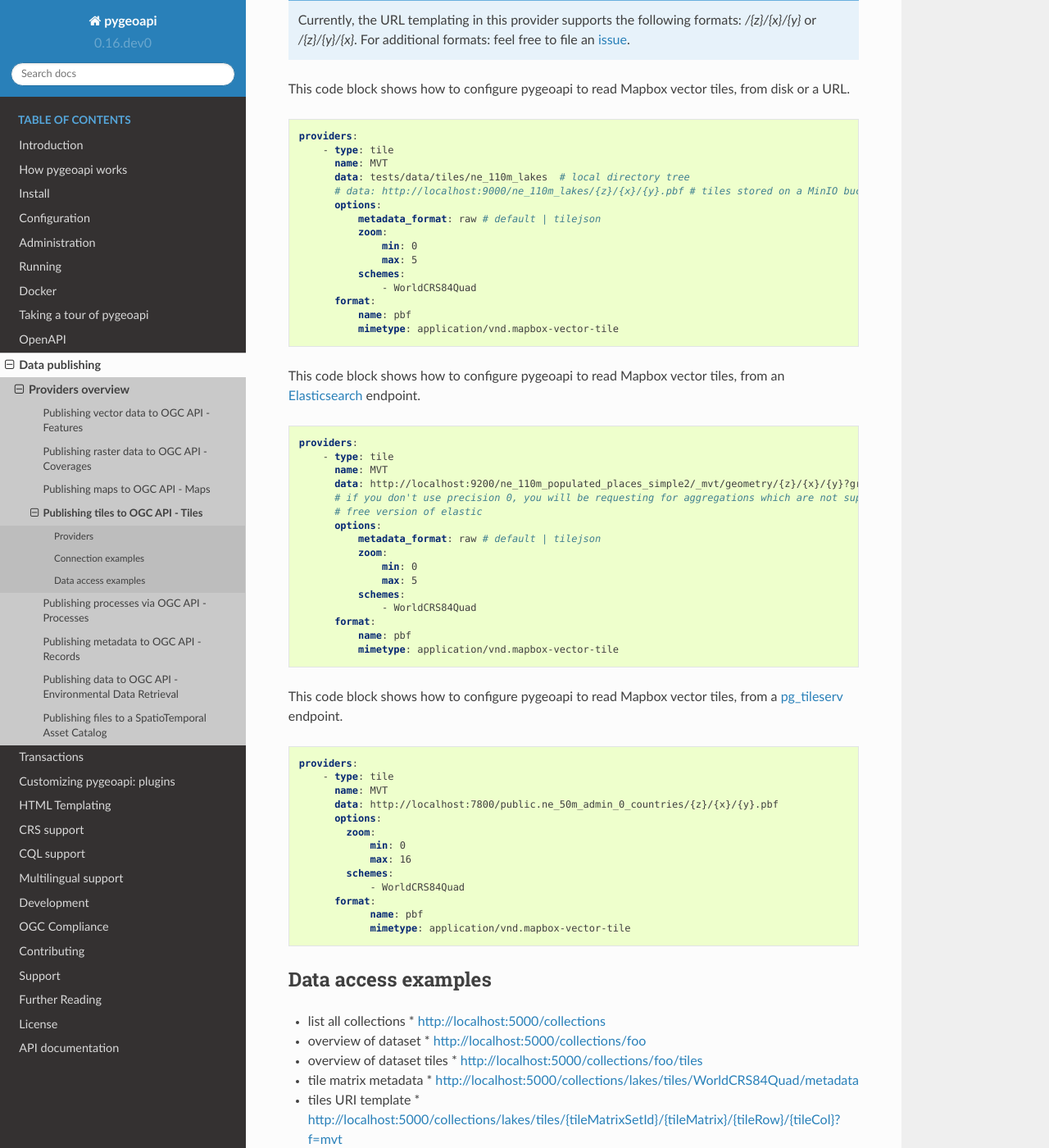
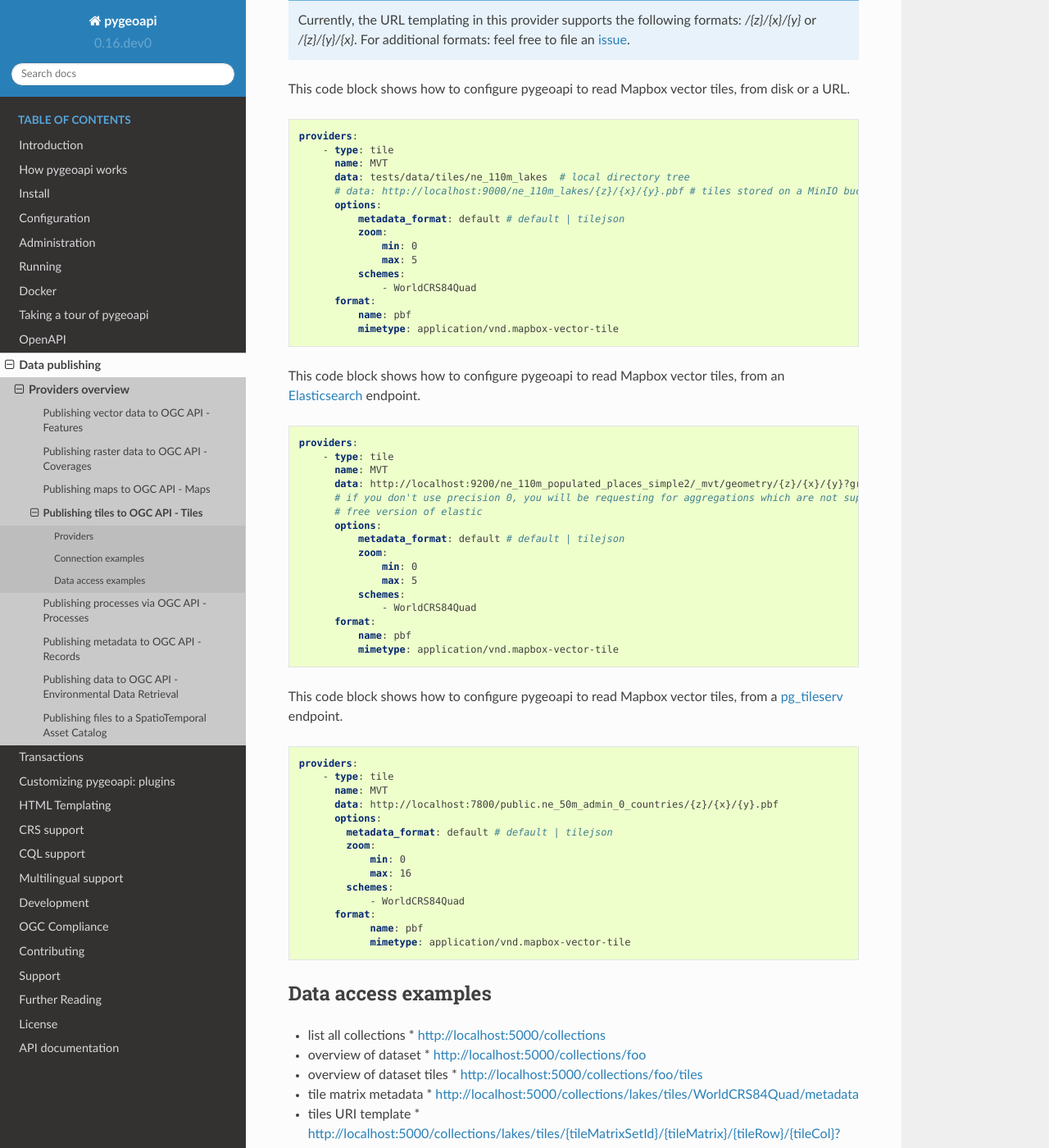
Before and after one commit to geopython/pygeoapi, a Sphinx documentation site: the page built from docs/source/data-publishing/ogcapi-tiles.rst, in a window 1280 px wide and 1400 px high, scrolled down 849 px. Shown: the whole window at 82% size. Built offline with Sphinx 7.4.7 and the Read the Docs theme 2.0.0, drawn with Linux system fonts in a browser that asks for light colours.

Commit message:
- updated configuration examples in documentation, to use "default" as metadata for vector tiles ("raw" does not work) - added metadata format configuration for the pg_tileserv provider example

```diff
--- a/docs/source/data-publishing/ogcapi-tiles.rst
+++ b/docs/source/data-publishing/ogcapi-tiles.rst
@@ -54,7 +54,7 @@ This code block shows how to configure pygeoapi to read Mapbox vector tiles, fro
          data: tests/data/tiles/ne_110m_lakes  # local directory tree
          # data: http://localhost:9000/ne_110m_lakes/{z}/{x}/{y}.pbf # tiles stored on a MinIO bucket
          options:
-             metadata_format: raw # default | tilejson
+             metadata_format: default # default | tilejson
              zoom:
                  min: 0
                  max: 5
@@ -75,7 +75,7 @@ This code block shows how to configure pygeoapi to read Mapbox vector tiles, fro
          # if you don't use precision 0, you will be requesting for aggregations which are not supported in the
          # free version of elastic
          options:
-             metadata_format: raw # default | tilejson
+             metadata_format: default # default | tilejson
              zoom:
                  min: 0
                  max: 5
@@ -94,6 +94,7 @@ This code block shows how to configure pygeoapi to read Mapbox vector tiles, fro
               name: MVT
               data: http://localhost:7800/public.ne_50m_admin_0_countries/{z}/{x}/{y}.pbf
               options:
+                metadata_format: default # default | tilejson
                 zoom:
                     min: 0
                     max: 16
```
